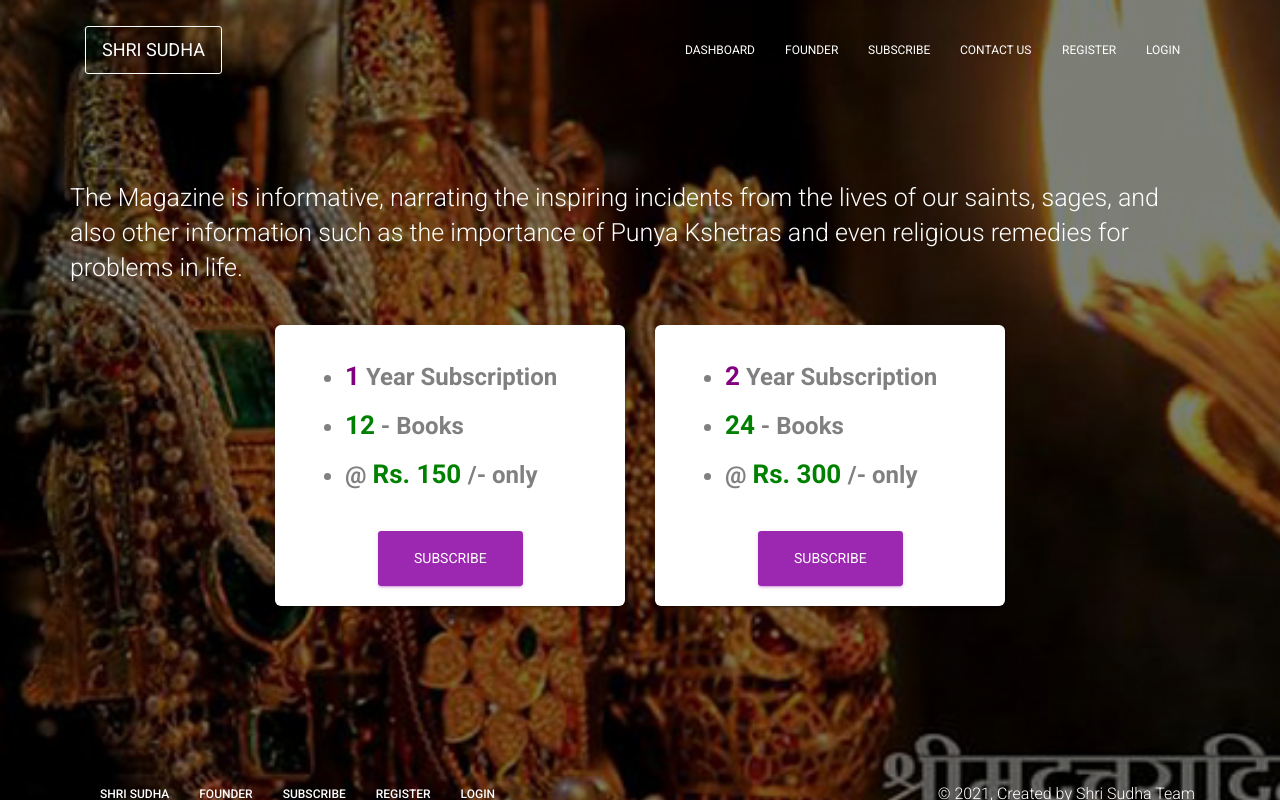
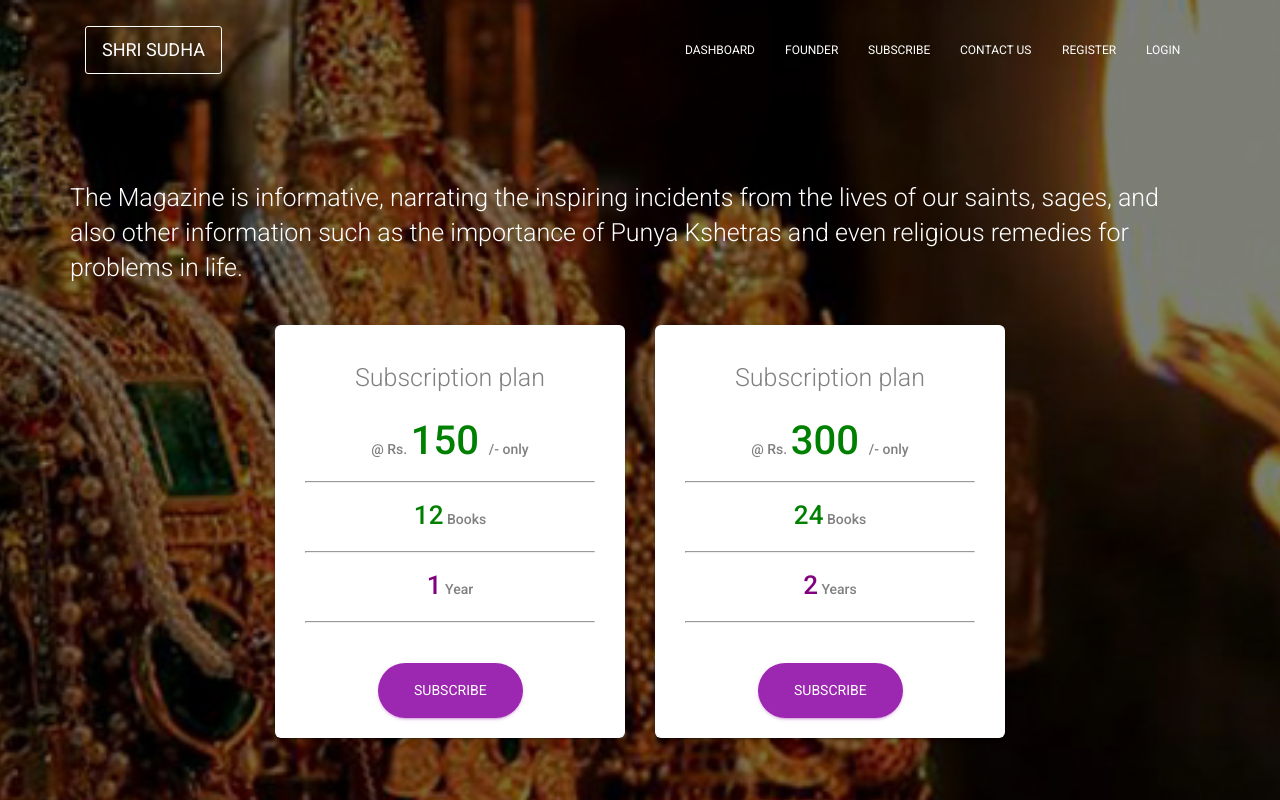
Before and after one commit to Shrikrishnaprasad/shri-sudha-frontend, a React (Create React App) app: page /subscribe in a window 1280 px wide. Shown: the top 800 px of the page. Built offline with nearby package versions, Linux system fonts and the light colour scheme.

Commit message:
userDashboard - created & subscribePage upd

```diff
--- a/src/views/DashboardPage/DashboardPage.js
+++ b/src/views/DashboardPage/DashboardPage.js
@@ -18,6 +18,7 @@ import { useGlobalContext } from "components/ContextApi/context";
 
 const useStyles = makeStyles(styles);
 import { useHistory } from "react-router";
+import DashboardSection from "./DashboardSection";
 
 export default function DashboardPage(props) {
   const history = useHistory();
@@ -49,7 +50,8 @@ export default function DashboardPage(props) {
         <div>
           <div className={classes.container}>
             <GridContainer justify="center">
-              <h2>User dashboard</h2>
+              <h3 className={classes.title}>USER DASHBOARD</h3>
+              <DashboardSection />
             </GridContainer>
           </div>
         </div>
--- /dev/null
+++ b/src/views/DashboardPage/DashboardSection.js
@@ -0,0 +1,33 @@
+import React from "react";
+// @material-ui/icons
+import AccessTime from "@material-ui/icons/AccessTime";
+import Cloud from "@material-ui/icons/Cloud";
+// core components
+import Tabs from "components/CustomTabs/CustomTabs.js";
+import { Receipt } from "@material-ui/icons";
+import SubTab from "./Tabs/SubTab";
+
+export default function DashboardSection() {
+  return (
+    <Tabs
+      headerColor="primary"
+      tabs={[
+        {
+          tabName: "Subscription",
+          tabIcon: AccessTime,
+          tabContent: <SubTab />,
+        },
+        {
+          tabName: "Receipt",
+          tabIcon: Receipt,
+          tabContent: <h3>receipt</h3>,
+        },
+        {
+          tabName: "Other title",
+          tabIcon: Cloud,
+          tabContent: <h1>Other content</h1>,
+        },
+      ]}
+    />
+  );
+}
--- /dev/null
+++ b/src/views/DashboardPage/Tabs/SubTab.js
@@ -0,0 +1,83 @@
+import React from "react";
+// react plugin for creating charts
+
+// @material-ui/core components
+import { makeStyles } from "@material-ui/core/styles";
+import Grid from "@material-ui/core/Grid";
+
+// @material-ui/icons
+import AccessTime from "@material-ui/icons/AccessTime";
+
+// core components
+import GridItem from "components/Grid/GridItem.js";
+import Button from "components/CustomButtons/Button.js";
+
+import Card from "components/Card/Card.js";
+import CardHeader from "components/Card/CardHeader.js";
+import CardBody from "components/Card/CardBody.js";
+import CardFooter from "components/Card/CardFooter.js";
+import styles from "assets/jss/material-kit-react/views/profilePage.js";
+import { useHistory } from "react-router";
+
+const useStyles = makeStyles(styles);
+
+export default function SubTab() {
+  const history = useHistory();
+  const classes = useStyles();
+  return (
+    <Grid container justify="center">
+      <GridItem xs={12} sm={12} md={6}>
+        <Card>
+          <CardHeader color="success">
+            <span className={classes.cardTitle} style={{ fontSize: "16px" }}>
+              {" "}
+              Subscription
+            </span>
+          </CardHeader>
+          <CardBody>
+            <p className={classes.cardCategory}>Valid Upto</p>
+            <p>
+              Lorem ipsum dolor sit amet consectetur adipisicing elit. Facere
+              itaque repellat et aliquam, earum sint labore unde voluptas!
+              Itaque
+            </p>
+          </CardBody>
+          <CardFooter>
+            <div className={classes.stats} style={{ marginRight: "auto" }}>
+              <AccessTime /> 01/01/2021
+            </div>
+            <Button
+              type="button"
+              color="success"
+              onClick={() => history.push("/subscribe")}
+            >
+              Renewal
+            </Button>
+          </CardFooter>
+        </Card>
+      </GridItem>
+      <GridItem xs={12} sm={12} md={6}>
+        <Card>
+          <CardHeader color="warning">
+            <span className={classes.cardTitle} style={{ fontSize: "16px" }}>
+              {" "}
+              Matrimony
+            </span>
+          </CardHeader>
+          <CardBody>
+            <p className={classes.cardCategory}>Valid Upto</p>
+            <p>Name : xyz </p>
+          </CardBody>
+          <CardFooter>
+            <div className={classes.stats} style={{ marginRight: "auto" }}>
+              <AccessTime /> 01/01/2021
+            </div>
+            <Button type="button" color="warning">
+              Renewal
+            </Button>
+          </CardFooter>
+        </Card>
+      </GridItem>
+    </Grid>
+  );
+}
--- a/src/views/SubscribePage/SubscribePage.js
+++ b/src/views/SubscribePage/SubscribePage.js
@@ -73,11 +73,43 @@ export default function SubscribePage(props) {
             <GridItem xs={12} sm={12} md={4}>
               <Card className={classes[cardAnimaton]}>
                 <CardBody>
-                  <ul
-                    style={{ fontWeight: 600, fontSize: "24px", color: "gray" }}
+                  <div
+                    style={{
+                      textAlign: "center",
+                      fontWeight: 500,
+                      fontSize: "24px",
+                      color: "gray",
+                    }}
                   >
-                    <li>
-                      {" "}
+                    <h3>Subscription plan</h3>
+                    <br />
+                    <p>
+                      @ Rs.{" "}
+                      <span
+                        style={{
+                          fontSize: "40px",
+                          color: "green",
+                        }}
+                      >
+                        {" "}
+                        150{" "}
+                      </span>{" "}
+                      /- only
+                    </p>
+                    <hr style={{ margin: "20px 0" }} />
+                    <p>
+                      <span
+                        style={{
+                          fontSize: "26px",
+                          color: "green",
+                        }}
+                      >
+                        12
+                      </span>{" "}
+                      Books
+                    </p>
+                    <hr style={{ margin: "20px 0" }} />
+                    <p>
                       <span
                         style={{
                           fontSize: "26px",
@@ -86,38 +118,19 @@ export default function SubscribePage(props) {
                       >
                         1
                       </span>{" "}
-                      Year Subscription
-                    </li>
-                    <br />
-                    <li>
-                      <span
-                        style={{
-                          fontSize: "26px",
-                          color: "green",
-                        }}
-                      >
-                        12
-                      </span>{" "}
-                      - Books
-                    </li>
-                    <br />
-                    <li>
-                      @{" "}
-                      <span
-                        style={{
-                          fontSize: "26px",
-                          color: "green",
-                        }}
-                      >
-                        {" "}
-                        Rs. 150{" "}
-                      </span>{" "}
-                      /- only
-                    </li>
-                  </ul>
+                      Year
+                    </p>
+                  </div>
+                  <hr style={{ margin: "20px 0" }} />
                 </CardBody>
+
                 <CardFooter className={classes.cardFooter}>
-                  <Button onClick={openPayModal150} color="primary" size="lg">
+                  <Button
+                    onClick={openPayModal150}
+                    color="primary"
+                    round
+                    size="lg"
+                  >
                     Subscribe
                   </Button>
                 </CardFooter>
@@ -126,11 +139,43 @@ export default function SubscribePage(props) {
             <GridItem xs={12} sm={12} md={4}>
               <Card className={classes[cardAnimaton]}>
                 <CardBody>
-                  <ul
-                    style={{ fontWeight: 600, fontSize: "24px", color: "gray" }}
+                  <div
+                    style={{
+                      textAlign: "center",
+                      fontWeight: 500,
+                      fontSize: "24px",
+                      color: "gray",
+                    }}
                   >
-                    <li>
-                      {" "}
+                    <h3>Subscription plan</h3>
+                    <br />
+                    <p>
+                      @ Rs.{" "}
+                      <span
+                        style={{
+                          fontSize: "40px",
+                          color: "green",
+                        }}
+                      >
+                        {" "}
+                        300{" "}
+                      </span>{" "}
+                      /- only
+                    </p>
+                    <hr style={{ margin: "20px 0" }} />
+                    <p>
+                      <span
+                        style={{
+                          fontSize: "26px",
+                          color: "green",
+                        }}
+                      >
+                        24
+                      </span>{" "}
+                      Books
+                    </p>
+                    <hr style={{ margin: "20px 0" }} />
+                    <p>
                       <span
                         style={{
                           fontSize: "26px",
@@ -139,38 +184,18 @@ export default function SubscribePage(props) {
                       >
                         2
                       </span>{" "}
-                      Year Subscription
-                    </li>
-                    <br />
-                    <li>
-                      <span
-                        style={{
-                          fontSize: "26px",
-                          color: "green",
-                        }}
-                      >
-                        24
-                      </span>{" "}
-                      - Books
-                    </li>
-                    <br />
-                    <li>
-                      @{" "}
-                      <span
-                        style={{
-                          fontSize: "26px",
-                          color: "green",
-                        }}
-                      >
-                        {" "}
-                        Rs. 300{" "}
-                      </span>{" "}
-                      /- only
-                    </li>
-                  </ul>
+                      Years
+                    </p>
+                  </div>
+                  <hr style={{ margin: "20px 0" }} />
                 </CardBody>
                 <CardFooter className={classes.cardFooter}>
-                  <Button onClick={openPayModal300} color="primary" size="lg">
+                  <Button
+                    onClick={openPayModal300}
+                    color="primary"
+                    round
+                    size="lg"
+                  >
                     Subscribe
                   </Button>
                 </CardFooter>
```
